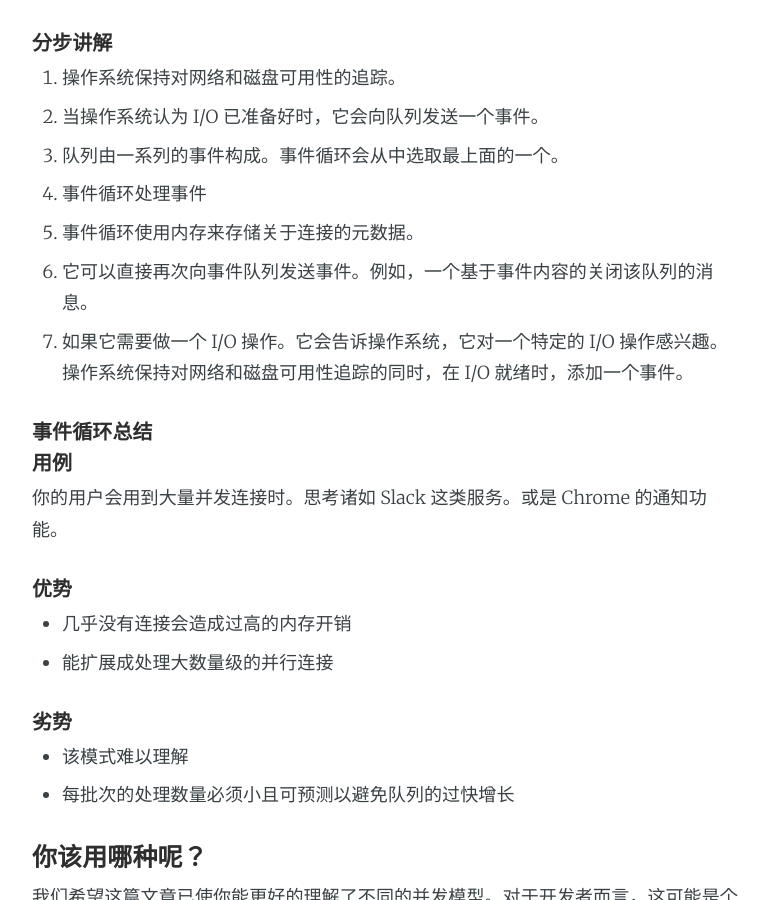
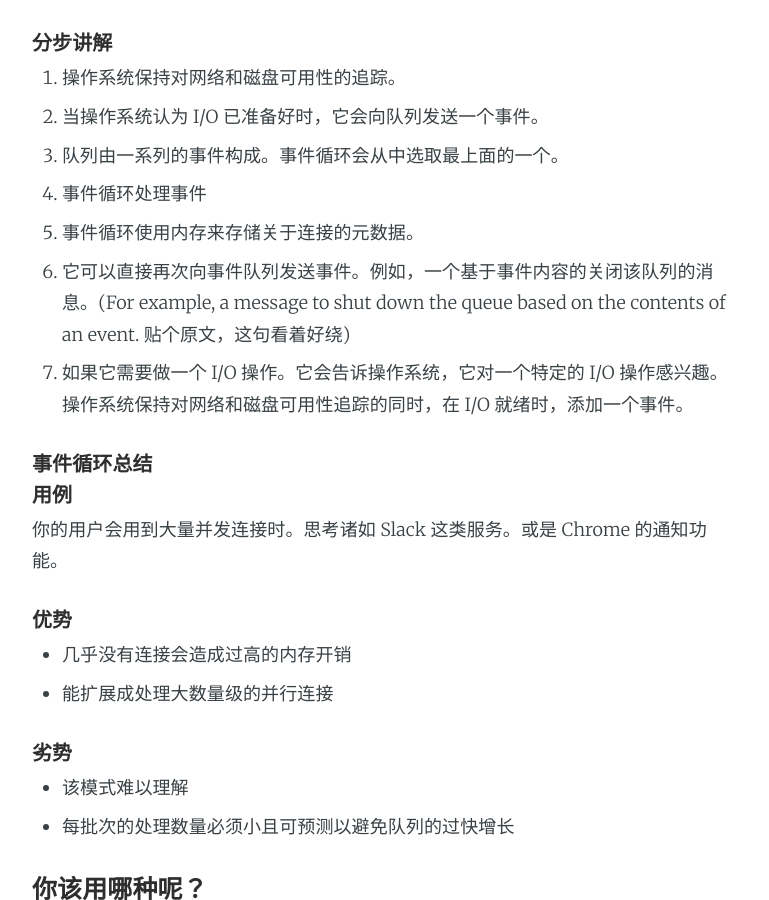
Before and after one commit to alex-marmot/alex-marmot.github.io, a Jekyll site: the page built from _posts/2016-03-19-mastering-concurrency.md, in a window 1280 px wide and 900 px high, scrolled down 4079 px. Shown: the whole window, without its empty margins (253-1022 px from the left). Built offline with Jekyll 4.4.1, drawn with Linux system fonts in a browser that asks for light colours.

Commit message:
update at 2016-03-20 03:42:04 UTC for

```diff
--- a/_posts/2016-03-19-mastering-concurrency.md
+++ b/_posts/2016-03-19-mastering-concurrency.md
@@ -99,7 +99,7 @@ loop do
 3. 队列由一系列的事件构成。事件循环会从中选取最上面的一个。
 4. 事件循环处理事件
 5. 事件循环使用内存来存储关于连接的元数据。
-6. 它可以直接再次向事件队列发送事件。例如，一个基于事件内容的关闭该队列的消息。
+6. 它可以直接再次向事件队列发送事件。例如，一个基于事件内容的关闭该队列的消息。(For example, a message to shut down the queue based on the contents of an event. 贴个原文，这句看着好绕)
 7. 如果它需要做一个 I/O 操作。它会告诉操作系统，它对一个特定的 I/O 操作感兴趣。操作系统保持对网络和磁盘可用性追踪的同时，在 I/O 就绪时，添加一个事件。
 
 ##### 事件循环总结
```
